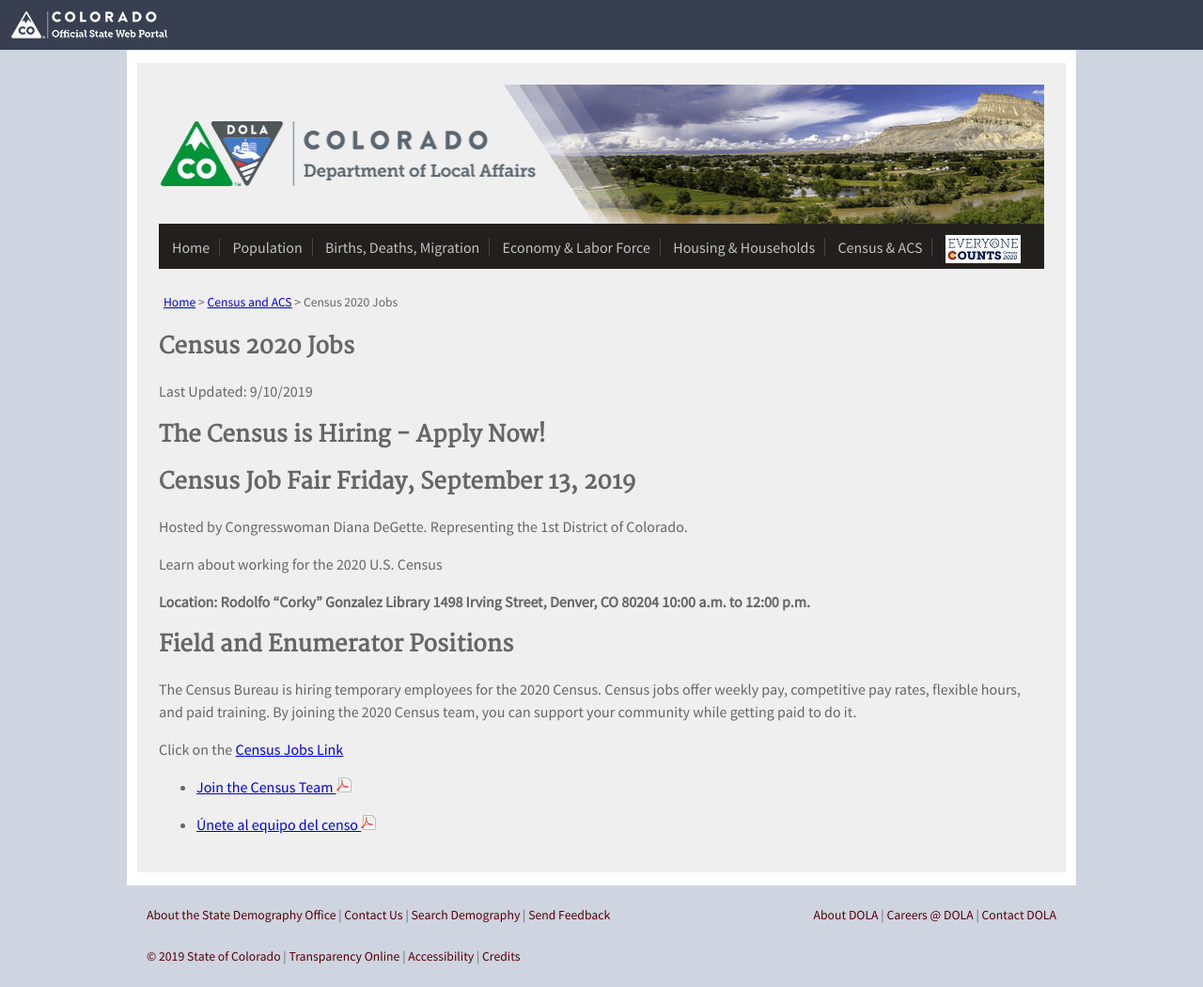
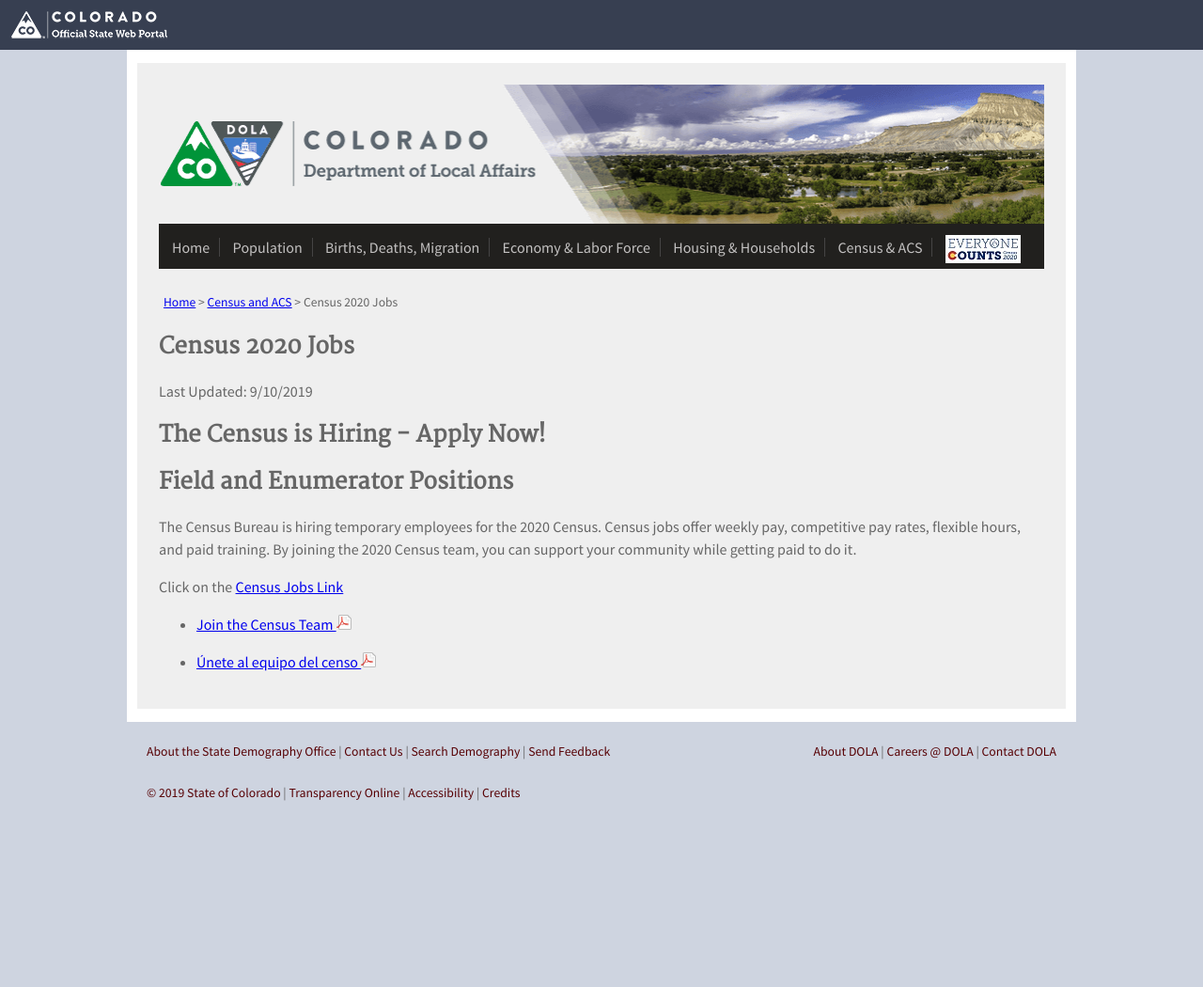
Before and after one commit to TBleess/Website_New, a Jekyll site: the page built from pages/5_CensusACS/2020-census-jobs.md, in a window 1280 px wide. Shown: the whole page at 94% size. Built offline with Jekyll 4.4.1, drawn with Linux system fonts in a browser that asks for light colours; after the commit the page ends 900 px from its top, so only the background shows below that.

Commit message:
Update 2020-census-jobs.md

```diff
--- a/pages/5_CensusACS/2020-census-jobs.md
+++ b/pages/5_CensusACS/2020-census-jobs.md
@@ -12,16 +12,6 @@
 
 ## The Census is Hiring - Apply Now!
 
-## Census Job Fair  Friday, September 13, 2019
-Hosted by Congresswoman Diana DeGette.  Representing the 1st  District of Colorado.
-
-Learn about working for the 2020 U.S. Census
-
-**Location: Rodolfo "Corky" Gonzalez Library
-1498 Irving Street, Denver, CO 80204
-10:00 a.m. to 12:00 p.m.**
-
-
 ## Field and Enumerator Positions
 The Census Bureau is hiring temporary employees for the 2020 Census. Census jobs offer weekly pay, competitive pay rates, flexible hours, and paid training. By joining the 2020 Census team, you can support your community while getting paid to do it.
 
```
